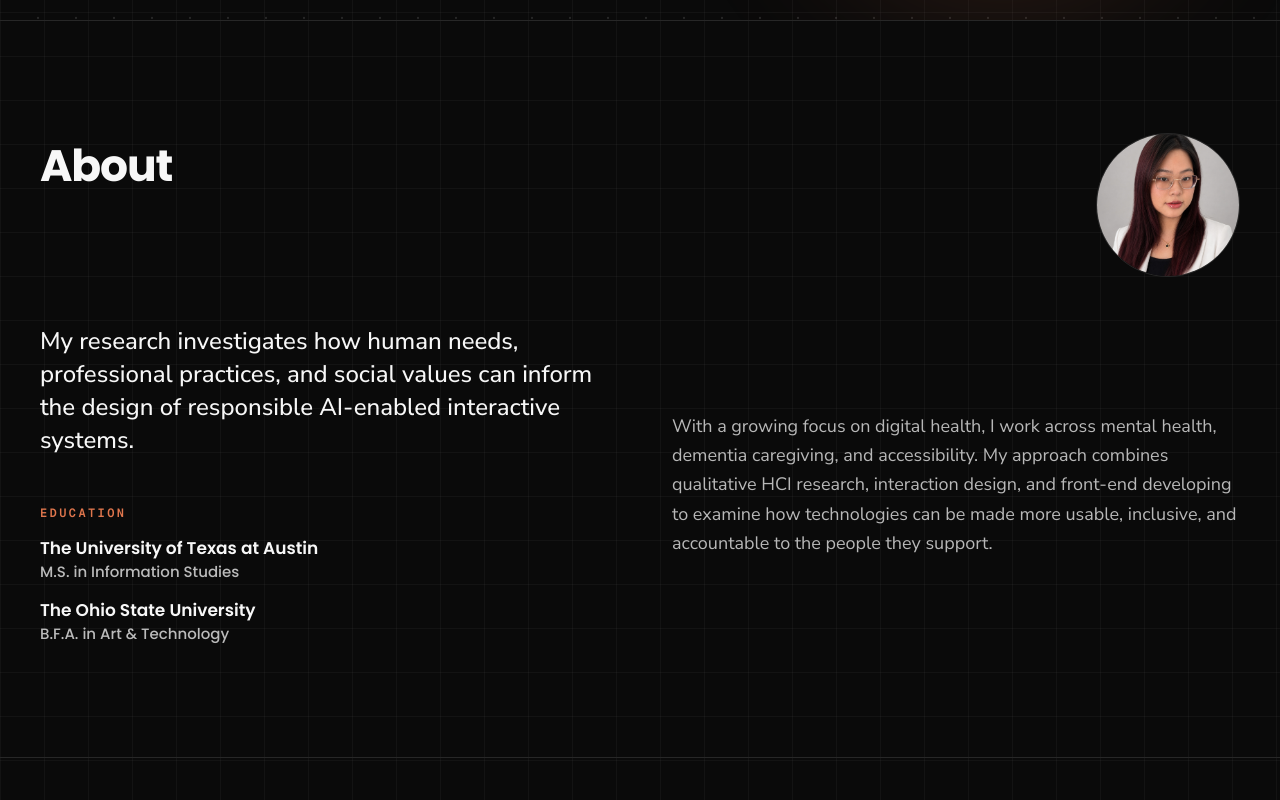
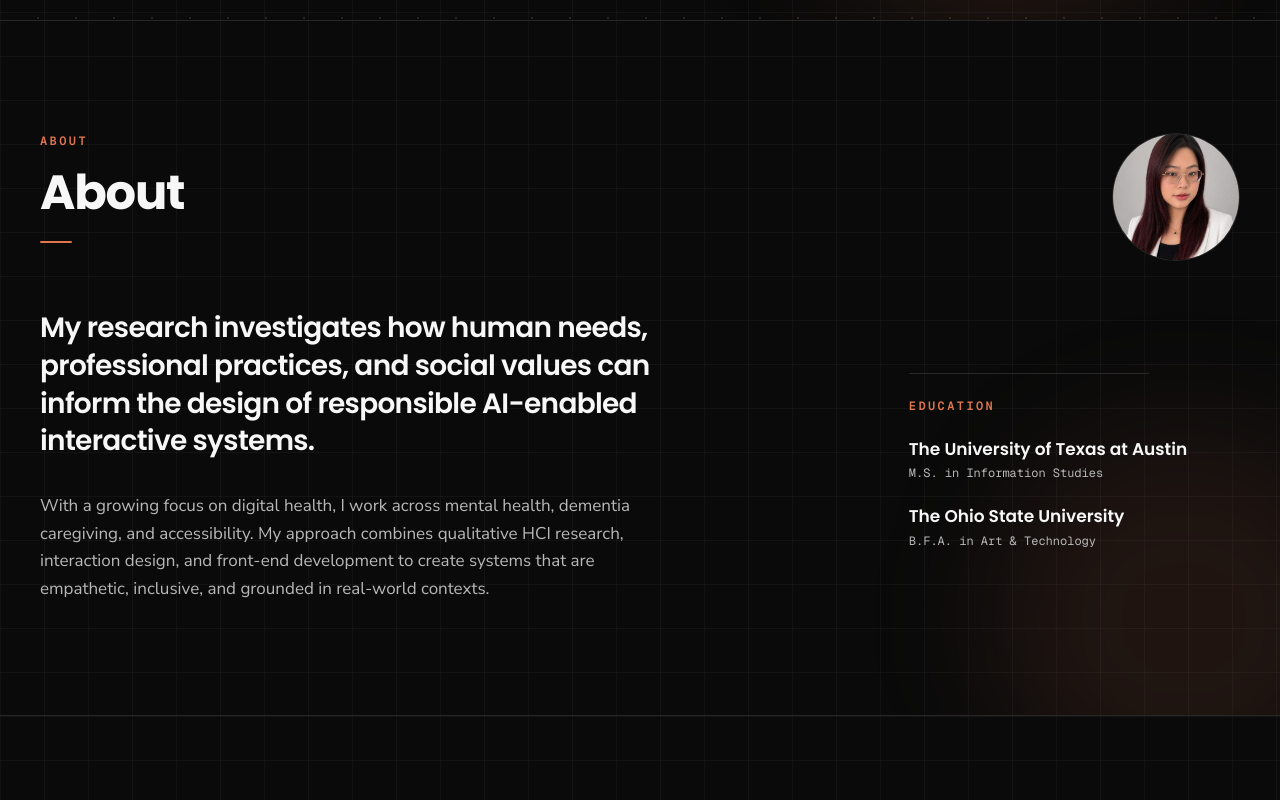
Before and after one commit to XiuerG/xiu-portfolio, a Next.js app: page / in a window 1280 px wide. Shown: the part 780-1580 px from the top of the page. Built offline with nearby package versions, Linux system fonts and the light colour scheme.

Commit message:
Redesign About section to match 方案 02 layout

```diff
--- a/src/components/AboutSection.tsx
+++ b/src/components/AboutSection.tsx
@@ -16,60 +16,93 @@ const background = [
 ];
 
 const detail = [
-  "With a growing focus on digital health, I work across mental health, dementia caregiving, and accessibility. My approach combines qualitative HCI research, interaction design, and front-end developing to examine how technologies can be made more usable, inclusive, and accountable to the people they support.",
+  "With a growing focus on digital health, I work across mental health, dementia caregiving, and accessibility. My approach combines qualitative HCI research, interaction design, and front-end development to create systems that are empathetic, inclusive, and grounded in real-world contexts.",
 ];
 
 /**
- * About — laid out as a code block (`About { … }`): a short tagline over the
- * educational background on the left, the fuller description on the right.
+ * About section — redesigned according to "方案 02" mockup.
+ * Top: "ABOUT" eyebrow, "About" heading, orange accent line, and circular avatar in top-right.
+ * Content: Left column has primary research statement + secondary bio narrative.
+ * Right column has hairline divider, orange "EDUCATION" label, and background list.
+ * Includes subtle warm ambient glow in bottom-right background.
  */
 export function AboutSection() {
   return (
     <section
       id="about"
-      className="scroll-mt-24 border-t border-line px-6 py-24 md:px-10 md:py-28"
+      className="relative scroll-mt-24 border-t border-line px-6 py-24 md:px-10 md:py-28 overflow-hidden"
     >
-      <div className="mx-auto max-w-[1200px]">
+      {/* Soft warm ambient glow in bottom-right corner */}
+      <div
+        className="pointer-events-none absolute -bottom-24 -right-24 h-96 w-96 rounded-full bg-accent/10 blur-3xl"
+        aria-hidden="true"
+      />
+
+      <div className="mx-auto max-w-[1200px] relative z-10">
+        {/* Header Row: Title & Accent line on left, Circular Avatar on right */}
         <div className="flex items-start justify-between">
           <Reveal>
-            <h2 className="font-display text-[clamp(30px,3.6vw,44px)] font-bold tracking-tight">
-              About
-            </h2>
+            <div>
+              <p className="font-mono text-xs font-semibold uppercase tracking-[0.2em] text-accent">
+                ABOUT
+              </p>
+              <h2 className="mt-2 font-display text-[clamp(32px,4vw,48px)] font-bold tracking-tight text-bone">
+                About
+              </h2>
+              <div className="mt-3 h-[2px] w-8 bg-accent rounded-full" />
+            </div>
           </Reveal>
 
-          {/* Round Avatar Photo Frame */}
+          {/* Top Right Circular Avatar */}
           <Reveal delay={0.05}>
             <div className="relative group/avatar select-none">
-              <div className="h-28 w-28 md:h-36 md:w-36 rounded-full border border-line bg-raised/20 flex items-center justify-center overflow-hidden transition-all duration-300 hover:border-accent/40 hover:bg-raised/40 hover:shadow-[0_8px_24px_rgba(224,118,77,0.06)]">
+              <div className="h-24 w-24 md:h-32 md:w-32 rounded-full border border-line bg-raised/20 flex items-center justify-center overflow-hidden transition-all duration-300 hover:border-accent/40 hover:scale-105 hover:shadow-[0_8px_24px_rgba(224,118,77,0.12)]">
                 {/* eslint-disable-next-line @next/next/no-img-element */}
                 <img
                   src={getAssetPath("/avatar.jpg")}
                   alt="Xiuer Gu"
-                  className="h-full w-full object-cover transition-transform duration-500 ease-out group-hover/avatar:scale-[1.04]"
+                  className="h-full w-full object-cover object-center"
                 />
               </div>
             </div>
           </Reveal>
         </div>
 
-        <div className="mt-12 grid gap-12 md:grid-cols-2 md:gap-16">
-          {/* Left — tagline over background */}
-          <Reveal>
-            <div className="flex h-full flex-col justify-between gap-12">
-              <p className="text-xl font-medium leading-snug text-bone md:text-2xl">
+        {/* Main Content Grid: Narrative on Left, Education on Right */}
+        <div className="mt-12 grid grid-cols-1 gap-y-12 md:grid-cols-[1.3fr_0.7fr] lg:grid-cols-[1.4fr_0.6fr] md:gap-x-16 lg:gap-x-24 items-start">
+
+          {/* Left Column — Primary Statement & Secondary Bio Narrative */}
+          <Reveal delay={0.08}>
+            <div className="space-y-8 max-w-[65ch]">
+              {/* Primary Research Statement */}
+              <p className="font-display text-[clamp(20px,2.2vw,28px)] font-semibold leading-[1.35] tracking-tight text-bone">
                 {tagline}
               </p>
+
+              {/* Secondary Bio Narrative */}
+              <p className="text-[16px] md:text-[17px] leading-relaxed text-mist">
+                {detail[0]}
+              </p>
+            </div>
+          </Reveal>
+
+          {/* Right Column — Education */}
+          <Reveal delay={0.14} className="md:pt-16">
+            <div className="space-y-6">
+              {/* Top Hairline Divider */}
+              <div className="h-[1px] w-full max-w-[240px] bg-line" />
+
               <div>
                 <h3 className="font-mono text-xs font-semibold uppercase tracking-[0.2em] text-accent">
-                  Education
+                  EDUCATION
                 </h3>
-                <ul className="mt-4 space-y-4">
+                <ul className="mt-6 space-y-6">
                   {background.map((b) => (
                     <li key={b.degree}>
-                      <p className="font-display text-[17px] font-semibold leading-snug">
+                      <p className="font-display text-[16px] md:text-[17px] font-semibold leading-snug text-bone">
                         {b.org}
                       </p>
-                      <p className="mt-0.5 font-display text-[15px] font-medium leading-snug text-bone/75">
+                      <p className="mt-1 font-mono text-xs text-mist">
                         {b.degree}
                       </p>
                     </li>
@@ -79,18 +112,7 @@ export function AboutSection() {
             </div>
           </Reveal>
 
-          {/* Right — detailed description, centered against the left column */}
-          <Reveal delay={0.08} className="flex flex-col justify-center">
-            <div className="space-y-5">
-              {detail.map((p, i) => (
-                <p key={i} className="text-lg leading-relaxed text-mist">
-                  {p}
-                </p>
-              ))}
-            </div>
-          </Reveal>
         </div>
-
       </div>
     </section>
   );
```
